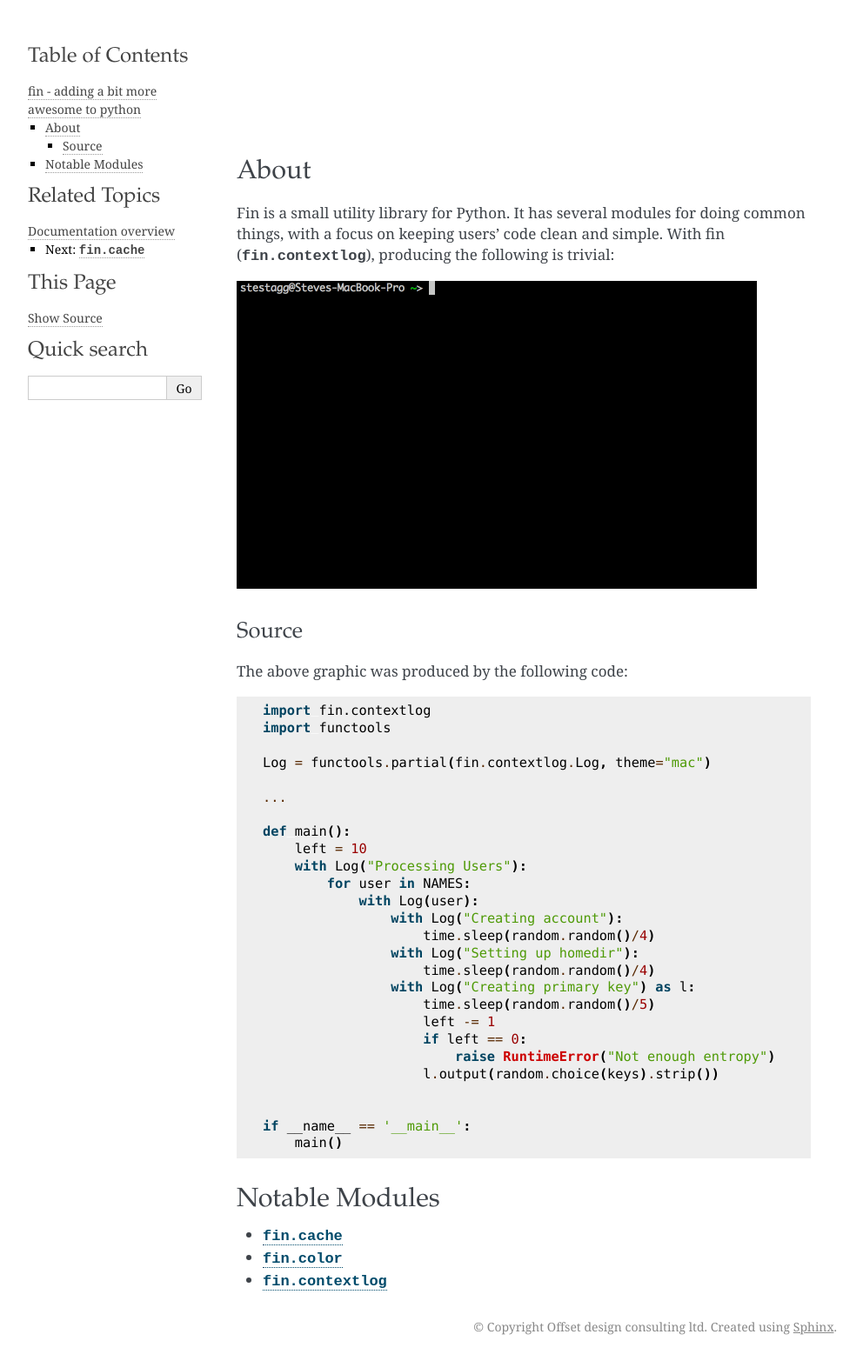
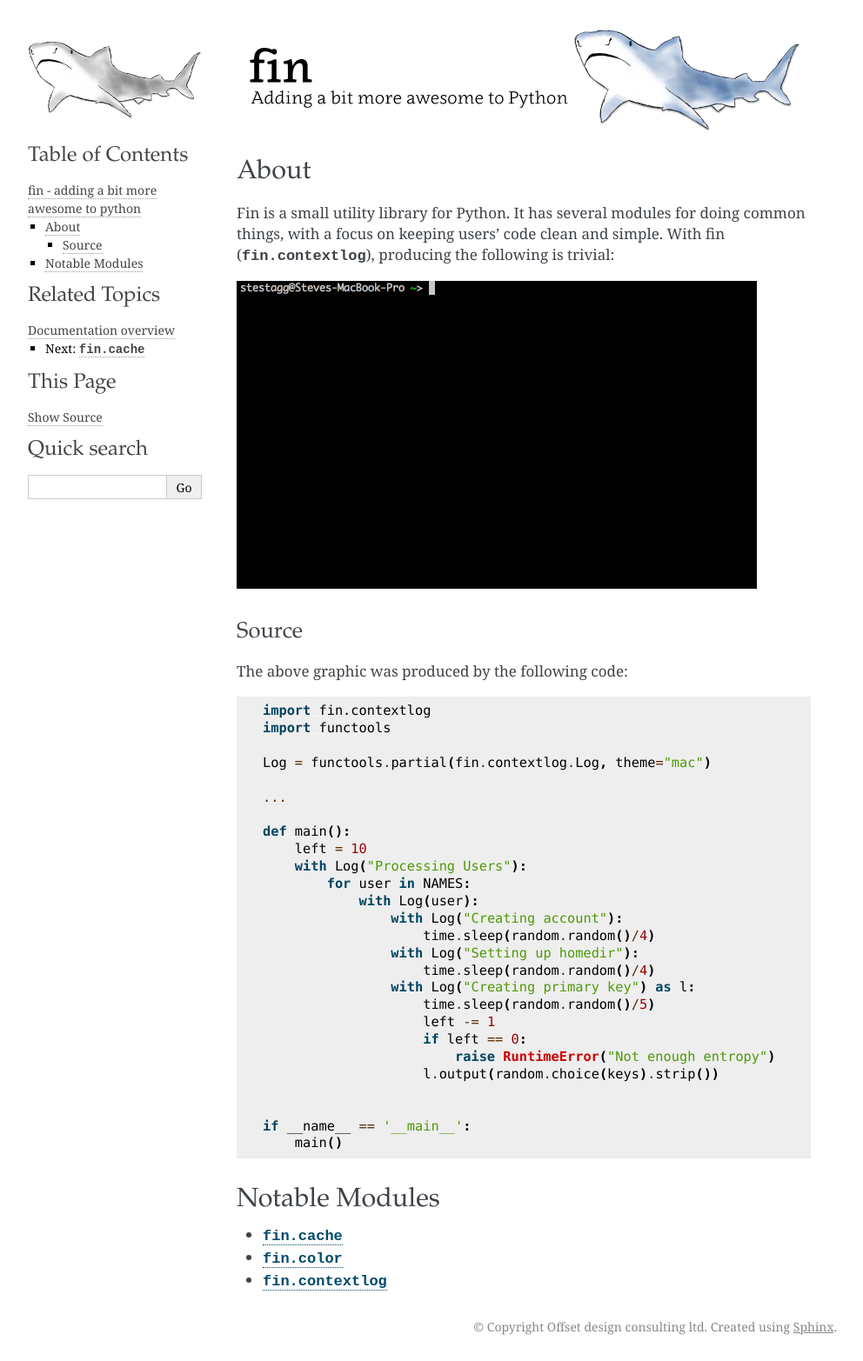
Before and after one commit to stestagg/fin, a Sphinx documentation site: the page built from doc/index.rst, in a window 1280 px wide. Shown: the whole page at 87% size, without its empty margins (148-1140 px from the left). Built offline with Sphinx 7.4.7, drawn with Linux system fonts in a browser that asks for light colours; pages that are not in the unit, such as notebooks, are missing from menus.

Commit message:
Add in logo and static path so that header image can show

```diff
--- a/doc/conf.py
+++ b/doc/conf.py
@@ -27,8 +27,8 @@ exclude_patterns = []
 
 html_theme_path = ['_themes']
 html_theme = 'flask'
-
-html_static_path = ['.static']
+html_logo = 'logosmall.png'
+html_static_path = ['_static']
 
 htmlhelp_basename = 'findoc'
 
```
Also changed, not shown: doc/_static/fin.png (renamed from doc/fin.png), doc/logosmall.png (added).
